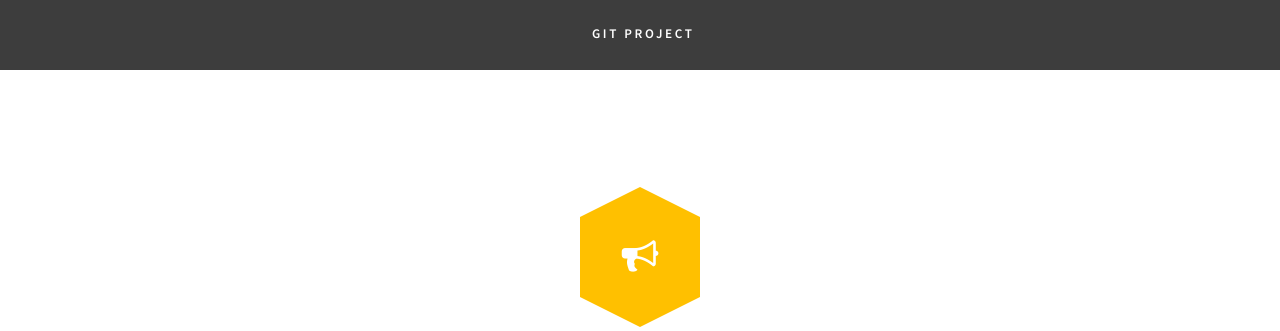
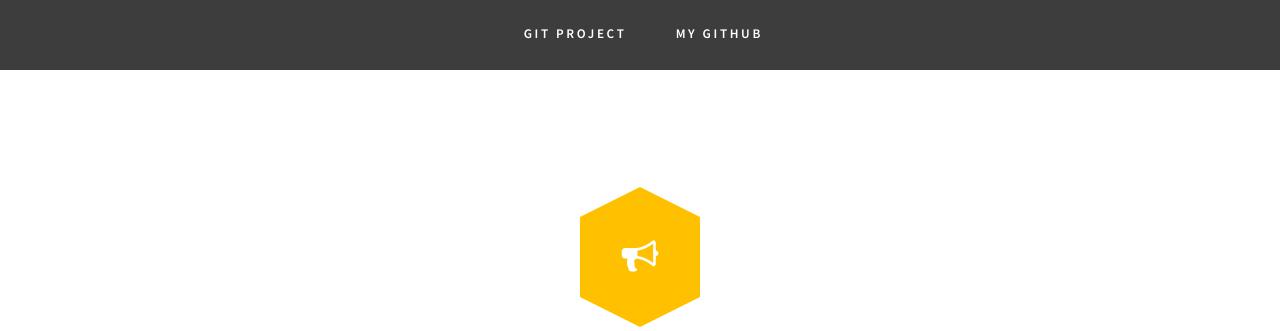
Before and after one commit to zyang0009/boardgamerecommender, a Flask app: page / in a window 1280 px wide. Shown: the part 413-744 px from the top of the page. Run offline with Flask 2, Linux system fonts and the light colour scheme.

```diff
--- a/src/static/css/default.css
+++ b/src/static/css/default.css
@@ -53,6 +53,11 @@ a:hover
 	text-decoration: none;
 }
 
+
+tr:nth-child(even)
+{
+	background-color: lightblue;
+}
 .container
 {
 	margin: 0px auto;
@@ -556,6 +561,7 @@ ul.contact li a.icon-rss:before
 	padding: 0em 7em;
 }
 
+
 /*********************************************************************************/
 /* Sidebar                                                                       */
 /*********************************************************************************/
--- a/src/templates/index.html
+++ b/src/templates/index.html
@@ -42,9 +42,9 @@ Released   : 20131117
 			<ul>
 				<!-- <li class="current_page_item"><a href="#" accesskey="1" title="">Homepage</a></li>
 				<li><a href="#" accesskey="2" title="">Our Clients</a></li> -->
-				<li><a href="https://github.com/aydin-hasanli/recommender-big-four" accesskey="3" title="">Git
+				<li><a href="https://github.com/zyang0009/boardgamerecommender" accesskey="1" title="">Git
 						Project</a></li>
-				<!-- <li><a href="https://github.com/aydin-hasanli/recommender-big-four/graphs/contributors" accesskey="4" title="">About Us: The Big Four</a></li> -->
+				<li><a href="https://github.com/zyang0009/" accesskey="2" title="">My Github</a></li>
 				<!-- <li><a href="http://www.omdbapi.com/" accesskey="5" title="">Poster Credits: OMDB API</a></li> -->
 			</ul>
 		</div>
--- a/src/templates/recommend.html
+++ b/src/templates/recommend.html
@@ -3,8 +3,8 @@
 	<tr>
 		{% for heading in headings %}
 		<th> {{ heading }} </th>
-		<!-- {% endfor %}
-		<th>Name</th>
+		{% endfor %}
+		<!-- <th>Name</th>
 		<th>Description</th>
 		<th>Categories</th>
 		<th>Mechanics</th> -->
```
Also changed, not shown: 1 other file.
